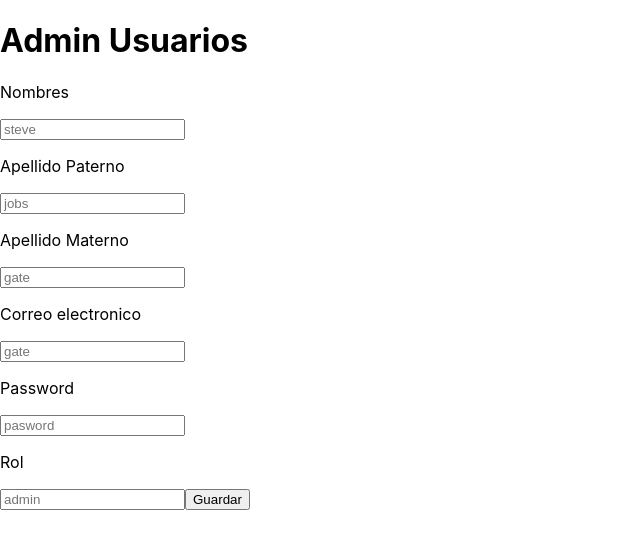
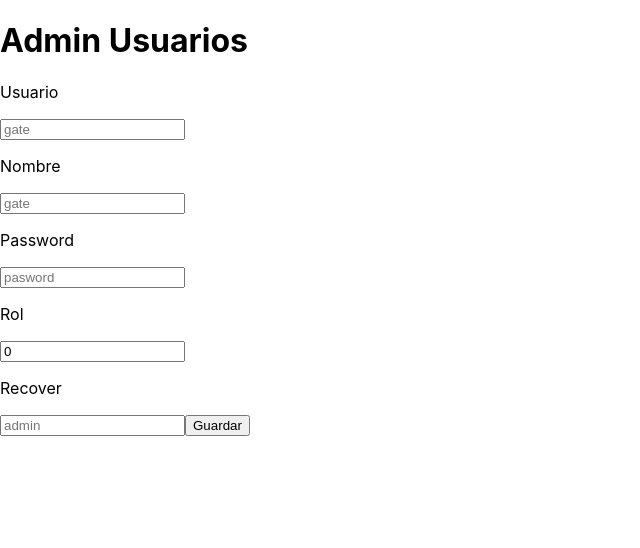
Before and after one commit to SteveBartmoss/tutoriasapp, a React (Create React App) app: page /admuser in a window 1280 px wide. Shown: the top 548 px of the page, without its empty margins (0-640 px from the left). Built offline with nearby package versions, Linux system fonts and the light colour scheme.

Commit message:
add a functions to state of the fields in the form user, add a function for send a user to the database with the api, modify the form user to use the state an call the api

```diff
--- a/src/pages/amduser.jsx
+++ b/src/pages/amduser.jsx
@@ -1,22 +1,66 @@
-import React from "react";
+import React, { useState } from "react";
+import { createUser } from "../helpers/userApi";
 
 function Admuser(){
+
+    const [user,setUser]=useState('');
+    const [name,setName]=useState('');
+    const [pass,setPass]=useState('');
+    const [type,setType]=useState(0);
+    const [recover,setRecover]=useState('');
+
+    const onChangeUser=(event)=>{
+        setUser(event.target.value);
+    }
+
+    const onChangeName=(event)=>{
+        setName(event.target.value);
+    }
+
+    const onChangePass=(event)=>{
+        setPass(event.target.value);
+    }
+
+    const onChangeType=(event)=>{
+        setType(event.target.value);
+    }
+
+    const onChangeRecover=(event)=>{
+        setRecover(event.target.value);
+    }
+
+    const onSubmitUser= async (userp,name,pass,type,recover)=>{
+        let user={
+            user: userp,
+            nombre: name,
+            pass: pass,
+            tipo: 1,
+            recover: recover
+        }
+        console.log(user);
+        const result = await createUser(user);
+
+        console.log(result);
+    }
     return(
         <>
         <h1>Admin Usuarios</h1>
-        <p>Nombres</p>
-        <input type="text" placeholder="steve"/>
-        <p>Apellido Paterno</p>
-        <input type="text" placeholder="jobs"/>
-        <p>Apellido Materno</p>
-        <input type="text" placeholder="gate"/>
-        <p>Correo electronico</p>
-        <input type="text" placeholder="gate"/>
+        <p>Usuario</p>
+        <input type="text" value={user} placeholder="gate"
+        onChange={(event)=>onChangeUser(event)}/>
+        <p>Nombre</p>
+        <input type="text" value={name} placeholder="gate"
+        onChange={(event)=>onChangeName(event)}/>
         <p>Password</p>
-        <input type="password" placeholder="pasword"/>
+        <input type="password" value={pass} placeholder="pasword"
+        onChange={(event)=>onChangePass(event)}/>
         <p>Rol</p>
-        <input type="text" placeholder="admin"/>
-        <button type="button">Guardar</button>
+        <input type="text" value={type} placeholder="admin"
+        onChange={(event)=>onChangeType(event)}/>
+        <p>Recover</p>
+        <input type="text" value={recover} placeholder="admin"
+        onChange={(event)=>onChangeRecover(event)}/>
+        <button type="button" onClick={()=>onSubmitUser(user,name,pass,type,recover)} >Guardar</button>
         </>
     );
 }
```
